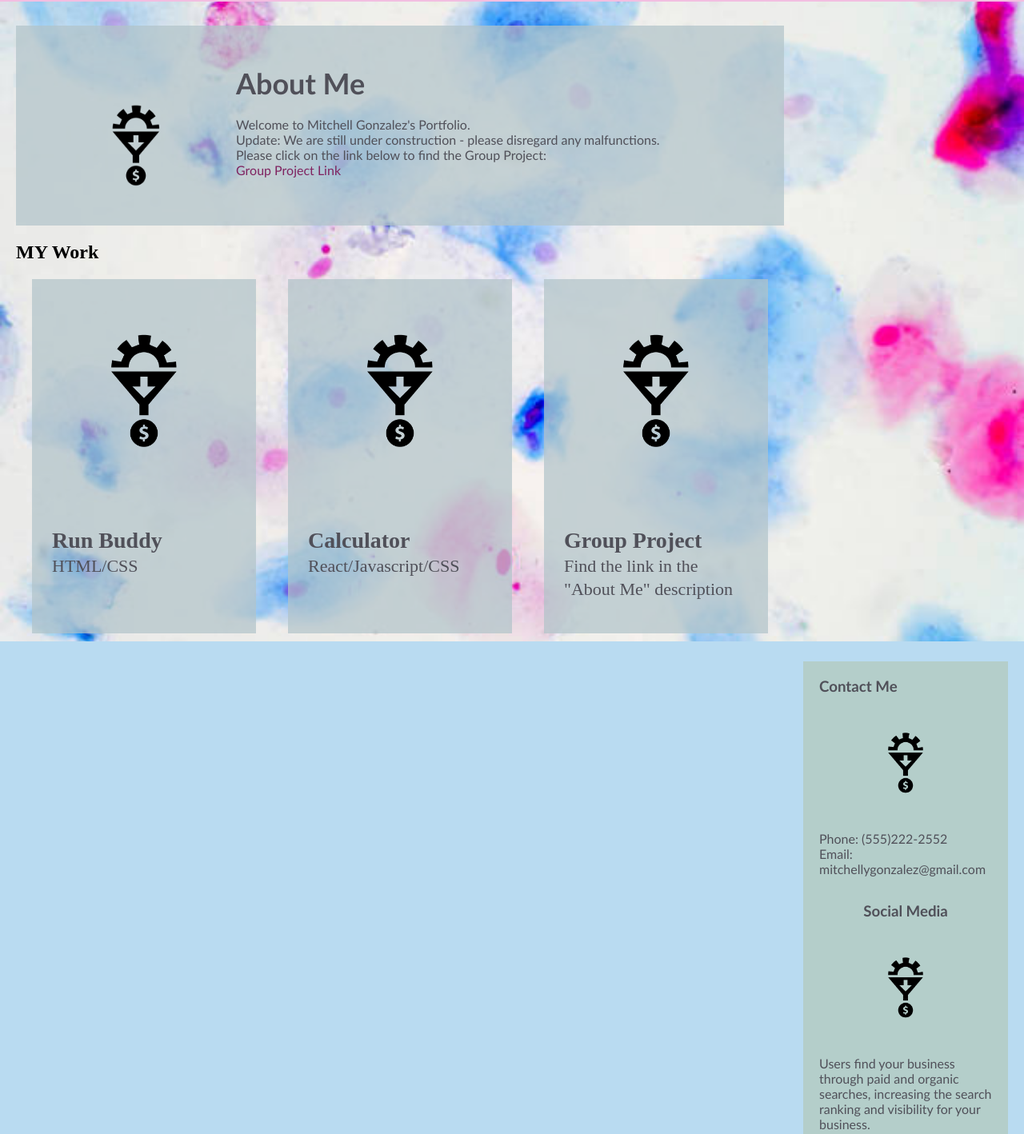
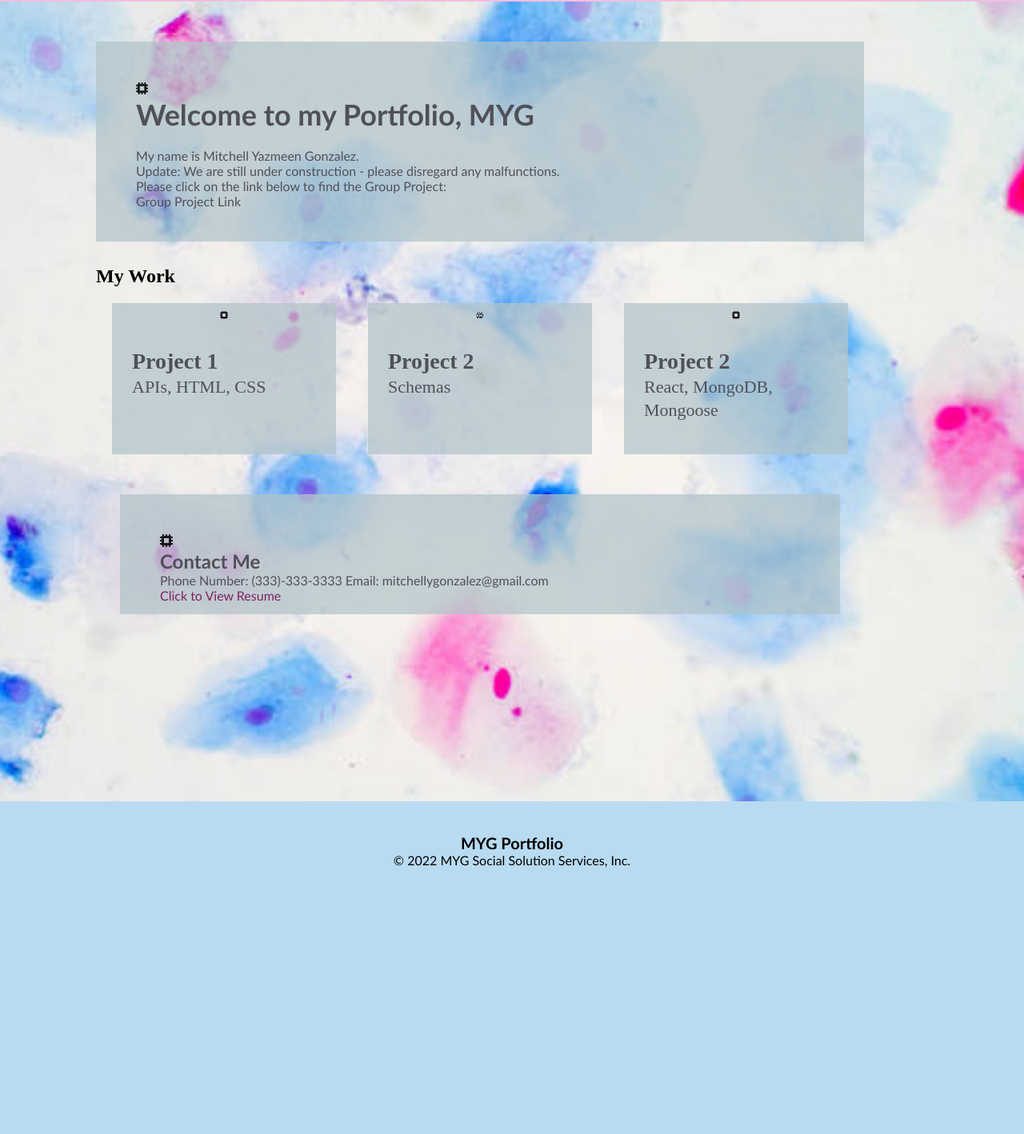
Before and after one commit to mitchellygonzalez/challengenumerodos, a plain HTML site: page index.html in a window 1280 px wide. Shown: the part 95-1513 px from the top of the page at 80% size. After the commit the page ends 1200 px from the top, so only its background shows below. Drawn offline with Linux system fonts and the light colour scheme.

Commit message:
pushing portfolio

```diff
--- a/assets/css/style.css
+++ b/assets/css/style.css
@@ -51,88 +51,38 @@ p {
 }
 
 .hero {
-    height: 800px;
+    height: 1000px;
     width: 100%;
-    margin-bottom: 25px;
+    margin-bottom: 20px;
     background-image: url("../images/squamous-epithelial-cells.jpeg");
     background-size: cover;
     background-position: center;
 }
 
-.float-left {
-    float: left;
-    margin-right: 25px;
-}
-
-.float-right {
-    float: right;
-    margin-left: 25px;
-}
-
 .content {
     width: 75%;
     display: inline-block;
-    margin-left: 20px;
-}
-
-.benefits {
-    margin-right: 20px;
-    padding: 20px;
-    clear: both;
-    float: right;
-    width: 20%;
-    height: 100%;
-    font-family: 'Gill Sans', 'Gill Sans MT', Calibri, 'Trebuchet MS', sans-serif;
-    background-color: #b3cabcba;
-}
-
-.benefit-lead {
-    margin-bottom: 32px;
-    color: #505059;
-}
-
-.benefit-brand {
-    margin-bottom: 32px;
-    color: #505059;
-}
-
-.benefit-cost {
-    margin-bottom: 32px;
-    color: #505059;
+    margin-left: 120px;
 }
 
 
-.benefit-brand h3 {
-    margin-bottom: 10px;
-    text-align: center;
-}
 
-.benefit-cost h3 {
-    margin-bottom: 10px;
-    text-align: center;
-}
 
-.benefit-lead img {
+.projects img {
     display: block;
     margin: 10px auto;
-    max-width: 150px;
-}
-
-.benefit-brand img {
-    display: block;
-    margin: 10px auto;
-    max-width: 150px;
+    max-width: 10px;
 }
 
 .benefit-cost img {
     display: block;
     margin: 10px auto;
-    max-width: 150px;
+    max-width: 10px;
 }
 
-.about-me {
-    margin-bottom: 20px;
-    margin-top: 30px;
+#about-me {
+    margin-bottom: 30px;
+    margin-top: 50px;
     padding: 50px;
     height: 250px;
     font-family: 'Gill Sans', 'Gill Sans MT', Calibri, 'Trebuchet MS', sans-serif;
@@ -140,53 +90,24 @@ p {
     color: #505059;
 }
 
-.online-reputation-management {
-    margin-bottom: 20px;
-    padding: 50px;
-    height: 300px;
-    font-family: 'Gill Sans', 'Gill Sans MT', Calibri, 'Trebuchet MS', sans-serif;
-    background-color: #b3c4caba;
-    color: #505059;
+
+
+
+#about-me img {
+    max-height: 15px;
 }
 
-.social-media-marketing {
-    margin-bottom: 20px;
-    padding: 50px;
-    height: 300px;
-    font-family: 'Gill Sans', 'Gill Sans MT', Calibri, 'Trebuchet MS', sans-serif;
-    background-color: #8cbad4c6;
-    color: #505059;
-}
 
-.about-me img {
-    max-height: 200px;
-}
 
-.online-reputation-management img {
-    max-height: 200px;
-}
-
-.social-media-marketing img {
-    max-height: 200px;
-}
-
-.about-me h2 {
+#about-me h2 {
     margin-bottom: 20px;
     font-size: 36px;
 }
 
-.online-reputation-management h2 {
-    margin-bottom: 20px;
-    font-size: 36px;
-}
 
-.social-media-marketing h2 {
-    margin-bottom: 20px;
-    font-size: 36px;
-}
 
 /* MEET THE TRAINERS START */
-.trainers {
+.projects {
     width: 100%;
     margin: 0 auto;
     display: flex;
@@ -194,36 +115,43 @@ p {
     justify-content: space-around;
   }
 
-  .trainer {
+  .project {
     margin: 20px;
     flex: 1;
     background: #b3c4caba;
     color: #505059;
   }
 
-  .trainer img {
-    width: 100%;
-  }
 
-  .trainer-bio {
+  .project-bio {
     padding: 25px;
     line-height: 1.3;
   }
 
-  .trainer-bio h3 {
+  .project-bio h3 {
     font-size: 28px;
   }
 
-  .trainer-bio h4 {
+  .project-bio h4 {
     font-weight: lighter;
     font-size: 22px;
     margin-bottom: 15px;
   }
 
-  .trainer-bio p {
+  .project-bio p {
     font-size: 17px;
   }
   /* TRAINER STYLES END */
+
+
+  #contact-me {
+    margin: 30px;
+    padding: 50px;
+    height: 150px;
+    font-family: 'Gill Sans', 'Gill Sans MT', Calibri, 'Trebuchet MS', sans-serif;
+    background-color: #b3c4caba;
+    color: #505059;
+}
 
 .footer {
     padding: 20px;
--- a/index.html
+++ b/index.html
@@ -33,83 +33,64 @@
 <!-- hero/jumbotron -->
     <section class="hero">
     <div class="content">
-        <div class="about-me">
-            <img src="./assets/images/lead-generation.png" class="float-left" />
-            <h2>About Me</h2>
+        <div id="about-me">
+            <img src="./assets/images/1.png" class="float-left" />
+            <h2>Welcome to my Portfolio, MYG</h2>
             <p>
-                Welcome to Mitchell Gonzalez's Portfolio.
-                <p>Update:  We are still under construction - please disregard any malfunctions.</p>
+                My name is Mitchell Yazmeen Gonzalez.
+                <p>Update:     We are still under construction - please disregard any malfunctions.</p>
                 Please click on the link below to find the Group Project:
-               <p><a href="file:///Users/mitchellgonzalez/Desktop/eat-healthy/index.html">Group Project Link</a></p>
+               <p ref="file:///Users/mitchellgonzalez/Desktop/eat-healthy/index.html">Group Project Link</p>
             </p>
       </div>
-        <section id="your-trainers">
-            <div class="flex-row">
-              <h2 class="section-title primary-border"> MY Work</h2>
-            </div>
+        <section id="work">
+              <h2 class="section-title primary-border"> My Work</h2>
 
-            <div class="trainers">
-              <article class="trainer">
-                <img src="./assets/images/lead-generation.png" alt="Arron Stephens in his workout clothes, ready to pump iron" />
-                <div class="trainer-bio">
-                  <h3 class="trainer-name">Run Buddy</h3>
-                  <h4 class="trainer-role">HTML/CSS</h4>
+
+            <div class="projects">
+              <article class="project">
+                <img src="./assets/images/1.png" alt="2" />
+                <div class="project-bio">
+                  <h3 class="trainer-name">Project 1</h3>
+                  <h4 class="trainer-role">APIs, HTML, CSS</h4>
                 </div>
               </article>
-
-              <article class="trainer">
-                <img src="./assets/images/lead-generation.png" alt="Joanna Gill cooling off after a work out" />
-                <div class="trainer-bio">
-                  <h3 class="trainer-name">Calculator</h3>
-                  <h4 class="trainer-role">React/Javascript/CSS</h4>
+              <article class="project">
+                <img src="./assets/images/2.png" alt="2" />
+                <div class="project-bio">
+                  <h3 class="trainer-name">Project 2</h3>
+                  <h4 class="trainer-role">Schemas</h4>
                 </div>
               </article>
-
-              <article class="trainer">
-                <img src="./assets/images/lead-generation.png" alt="Harry Smith wearing a headband and lifting comically small pink weights" />
-                <div class="trainer-bio">
-                  <h3 class="trainer-name">Group Project</h3>
-                  <h4 class="trainer-role">Find the link in the "About Me" description</h4>
+              <article class="project">
+                <img src="./assets/images/1.png" alt="2" />
+                <div class="project-bio">
+                  <h3 class="trainer-name">Project 2</h3>
+                  <h4 class="trainer-role">React, MongoDB, Mongoose</h4>
                 </div>
               </article>
             </div>
         </section>
-          <section id="your-trainers">
-            <div class="flex-row">
-              <h2 class="section-title primary-border">
-              </h2>
+        <div id="contact-me">
+          <img src="./assets/images/1.png" class="float-left" />
+          <h2>Contact Me</h2>
+          <p>Phone Number: (333)-333-3333
+            Email: mitchellygonzalez@gmail.com
+             <p id="resume">
+               <a href="https://docs.google.com/document/d/1xKpqL8qnFT8Lbx4kdtdXbYYdaX49ilXVQsgWZ3Ruizs/edit?usp=sharing">Click to View Resume</a>
+            </p>
+          </p>
       </div>
+
     </div>
     </section>
-    <div class="benefits">
-        <div class="benefit-lead">
-            <h3>Contact Me</h3>
-            <img src="./assets/images/lead-generation.png" />
-            <p>
-             Phone: (555)222-2552
-            </p>
-            <p>Email: mitchellygonzalez@gmail.com</p>
-        </div>
-        <div class="benefit-brand">
-            <h3>Social Media</h3>
-            <img src="./assets/images/lead-generation.png" />
-            <p>
-                Users find your business through paid and organic searches, increasing the search ranking and visibility for your business.
-            </p>
-        </div>
-        <div class="benefit-cost">
-            <h3>GitHub</h3>
-            <img src="./assets/images/lead-generation.png">
-            <p>
-                As the search ranking for your business increases, your advertising costs decrease, and you no longer need to advertise your page.
-            </p>
-        </div>
-    </div>
-    <div class="footer">
+
+
+    <footer class="footer">
         <h2>MYG Portfolio</h2>
         <p>
             &copy; 2022 MYG Social Solution Services, Inc.
         </p>
-    </div>
+    </footer>
 </body>
 </html>
```
Also changed, not shown: assets/images/1.png (added), assets/images/2.png (added), assets/images/lead-generation.png (deleted). Lines whose indentation alone changed are shown as unchanged.
